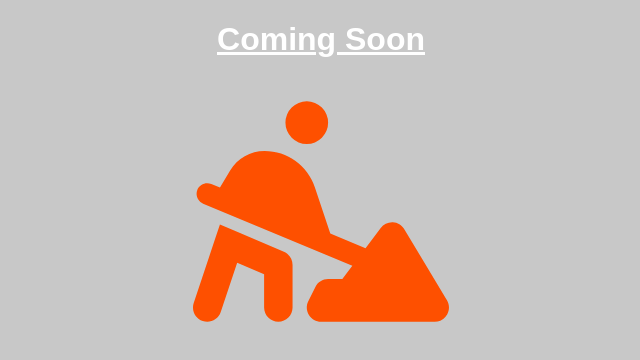
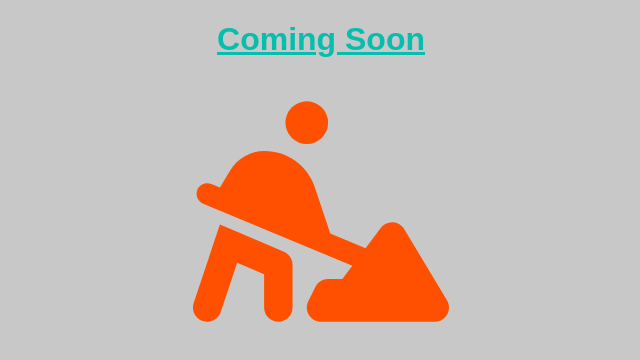
Before and after one commit to cnickscofield21/test-repo, a plain HTML site: page index.html in a window 1280 px wide. Shown: the whole page, without its empty margins (319-959 px from the left). Drawn offline with Linux system fonts and the light colour scheme.

Commit message:
Change text color in body tag for testing

```diff
--- a/index.html
+++ b/index.html
@@ -11,7 +11,7 @@
       text-align: center;
       text-decoration: underline;
       background-color: rgb(200,200,200);
-      color: rgb(255,255,255)
+      color: rgb(4, 191, 173);
     }
     svg {fill: rgb(254,80,0);}
   </style>
```
